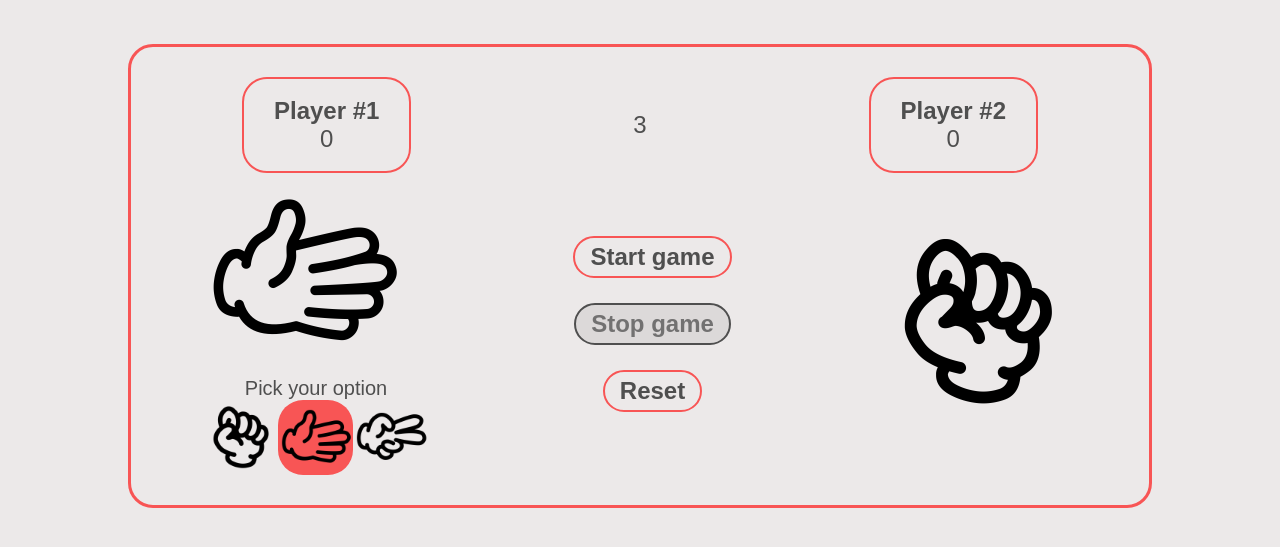
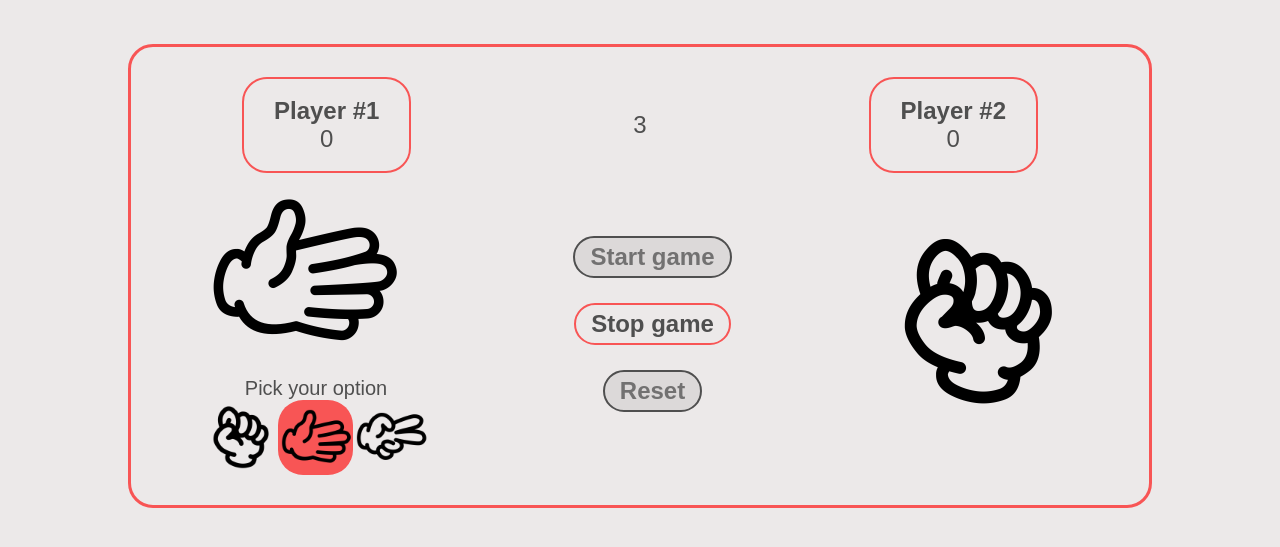
Before and after one commit to maxrangel/academlo-rock-paper-scissors, a plain HTML site: page index.html in a window 1280 px wide. Both pictures are taken after a click on the button "Start game". Shown: the part 73-620 px from the top of the page. Drawn offline with Linux system fonts and the light colour scheme.

Commit message:
disabled buttons when game starts

```diff
--- a/index.html
+++ b/index.html
@@ -51,8 +51,8 @@
 
 				<div class="actions-column">
 					<button id="btn-start" class="button start">Start game</button>
-					<button class="button stop disabled">Stop game</button>
-					<button class="button reset">Reset</button>
+					<button id="btn-stop" class="button stop disabled">Stop game</button>
+					<button id="btn-reset" class="button reset">Reset</button>
 				</div>
 
 				<div class="player-card hidden">
--- a/index.js
+++ b/index.js
@@ -1,5 +1,7 @@
 // DOM - Document Object Model (Modelo del Objeto documento)
 const btnStart = document.getElementById('btn-start');
+const btnStop = document.getElementById('btn-stop');
+const btnReset = document.getElementById('btn-reset');
 const playerCards = document.querySelectorAll('.player-card');
 const timer = document.getElementById('timer');
 
@@ -32,6 +34,10 @@ btnStart.addEventListener('click', () => {
 	});
 
 	game.started = true;
+	btnStart.classList.add('disabled');
+	btnStop.classList.remove('disabled');
+	btnReset.classList.add('disabled');
+
 	startTimer();
 });
 
```
